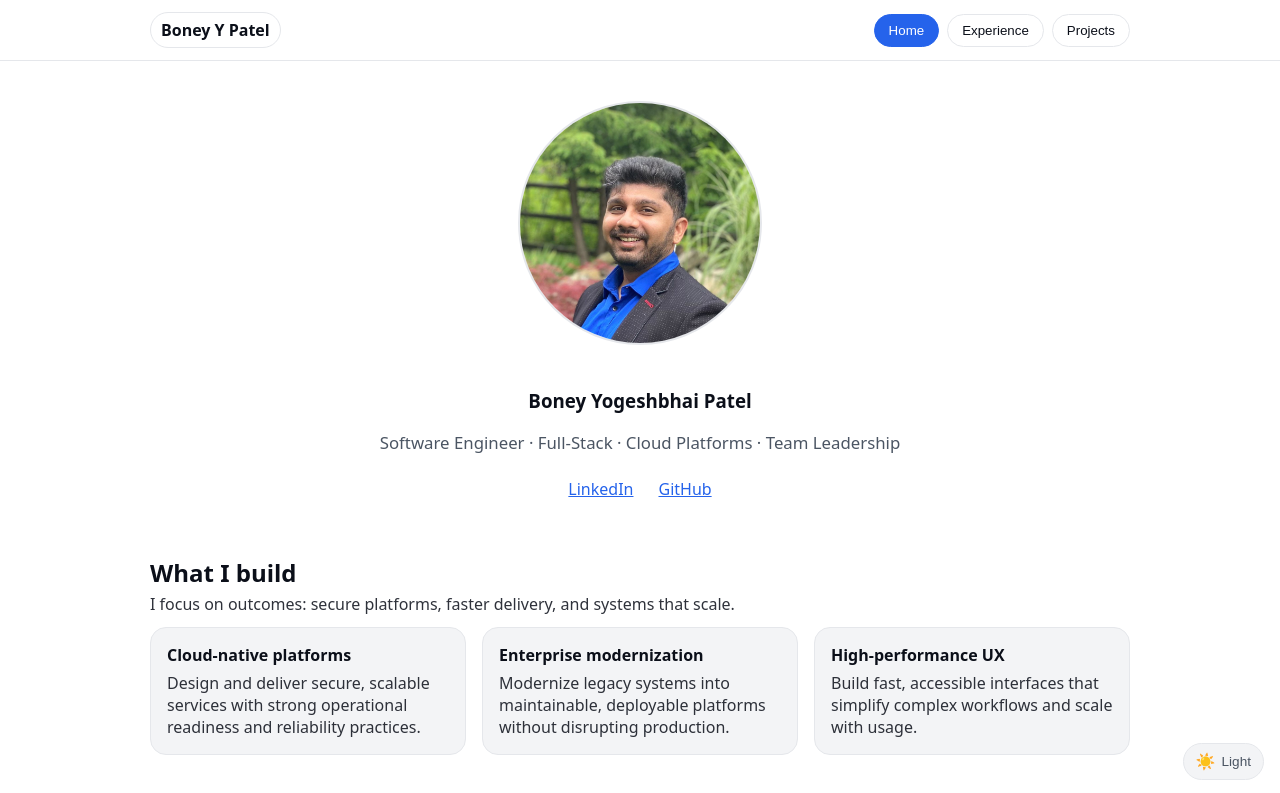
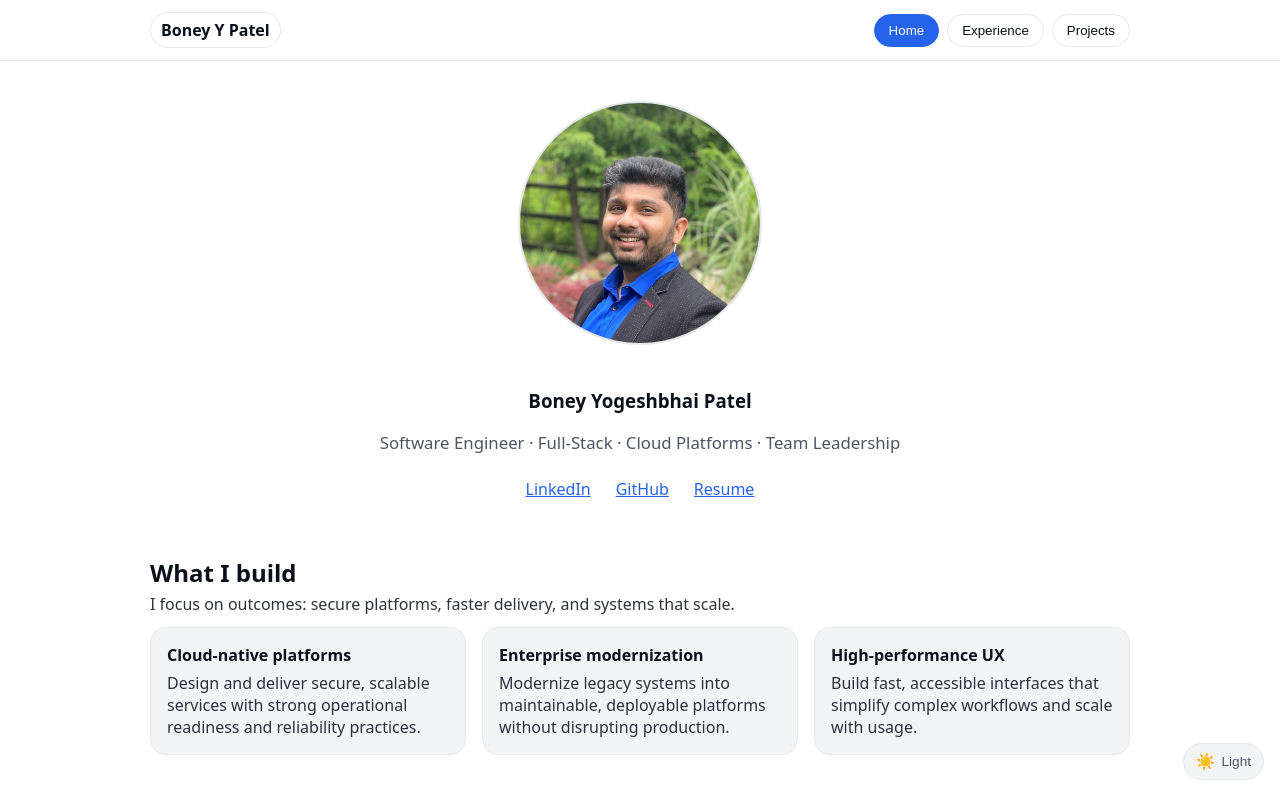
Before and after one commit to boneyp003/boneyp003.github.io, a React (Vite) app: page / in a window 1280 px wide. Shown: the top 793 px of the page. Built offline with nearby package versions, Linux system fonts and the light colour scheme.

Commit message:
Add resume to website

```diff
--- a/src/components/Hero.tsx
+++ b/src/components/Hero.tsx
@@ -5,7 +5,7 @@ export default function Hero() {
   return (
     <section className={styles.hero}>
       <div className={styles.imageWrap}>
-        <img src="/hero.jpg" alt="Boney Patel" className={styles.image}/>
+        <img src="/hero.jpg" alt="Boney Patel" className={styles.image} />
       </div>
       <div className={styles.content}>
         <h1>Boney Yogeshbhai Patel</h1>
@@ -15,6 +15,7 @@ export default function Hero() {
         <div style={{ marginTop: '1.5rem', marginBottom: '1.5rem', justifyContent: 'center', display: 'flex', gap: 25, flexWrap: 'wrap' }}>
           <a href={urls.linkedin} target="_blank" rel="noopener noreferrer">LinkedIn</a>
           <a href={urls.github} target="_blank" rel="noopener noreferrer">GitHub</a>
+          <a href="/resume.pdf" download>Resume</a>
         </div>
       </div>
     </section>
```
Also changed, not shown: 1 other file (tests, documents, lock files or other folders).
